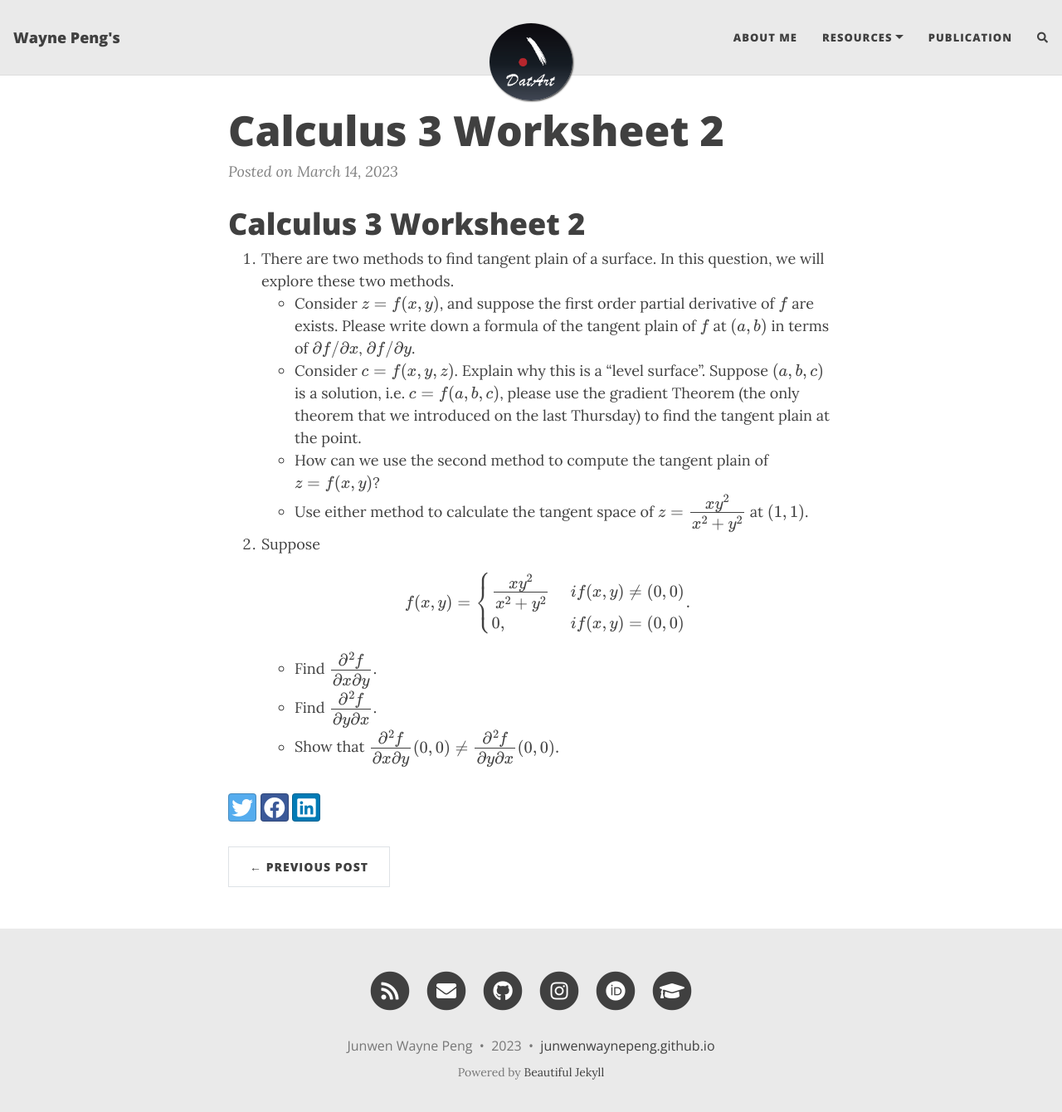
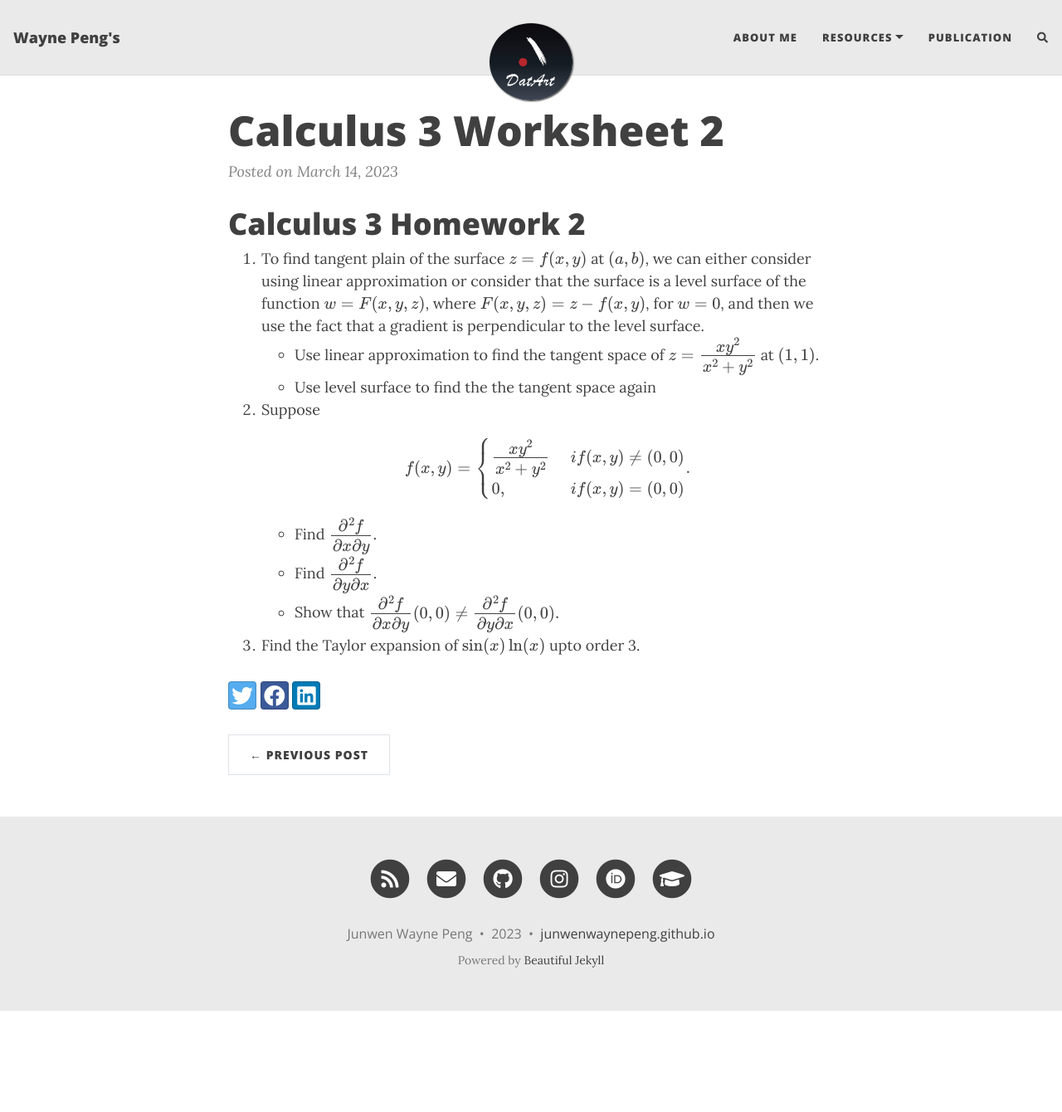
Before and after one commit to junwenwaynepeng/junwenwaynepeng.github.io, a Jekyll site: the page built from _posts/2023-03-14-Calculus-3-Worksheet-2.md, in a window 1280 px wide and 1353 px high. Shown: the top 1340 px of the window at 83% size. Built offline with Jekyll 4.4.1, drawn with Linux system fonts in a browser that asks for light colours; nearby versions of some CDN libraries; formulas are drawn with MathJax 3; comment, search, counter and statistics services are not loaded.

Commit message:
update Homework 2

```diff
--- a/_posts/2023-03-14-Calculus-3-Worksheet-2.md
+++ b/_posts/2023-03-14-Calculus-3-Worksheet-2.md
@@ -1,13 +1,13 @@
-# Calculus 3 Worksheet 2
+# Calculus 3 Homework 2
 
-1. There are two methods to find tangent plain of a surface. In this question, we will explore these two methods.
-	* Consider $z=f(x,y)$, and suppose the first order partial derivative of $f$ are exists. Please write down a formula of the tangent plain of $f$ at $(a,b)$ in terms of $\partial f/\partial x$, $\partial f/\partial y$.
-	* Consider $c=f(x,y,z)$. Explain why this is a "level surface". Suppose $(a,b,c)$ is a solution, i.e. $c=f(a,b,c)$, please use the gradient Theorem (the only theorem that we introduced on the last Thursday) to find the tangent plain at the point.
-	* How can we use the second method to compute the tangent plain of $z=f(x,y)$?
-	* Use either method to calculate the tangent space of $z=\dfrac{xy^2}{x^2+y^2}$ at $(1,1)$.
+1. To find tangent plain of the surface $z=f(x,y)$ at $(a,b)$, we can either consider using linear approximation or consider that the surface is a level surface of the function $w=F(x,y,z)$, where $F(x,y,z)=z-f(x,y)$, for $w=0$, and then we use the fact that a gradient is perpendicular to the level surface.
+	* Use linear approximation to find the tangent space of $z=\dfrac{xy^2}{x^2+y^2}$ at $(1,1)$.
+	* Use level surface to find the the tangent space again
 
 2. Suppose
 	\[f(x,y)=\begin{cases}\dfrac{xy^2}{x^2+y^2}\ & if (x,y)\neq (0,0) \\\ 0,\ & if (x,y)=(0,0)\end{cases}.\]
 	* Find $\dfrac{\partial^2 f}{\partial x\partial y}$.
 	* Find $\dfrac{\partial^2 f}{\partial y\partial x}$.
 	* Show that $\dfrac{\partial^2 f}{\partial x\partial y}(0,0)\neq \dfrac{\partial^2 f}{\partial y\partial x}(0,0).$
+
+4. Find the Taylor expansion of $\sin(x)\ln(x)$ upto order 3.
```
